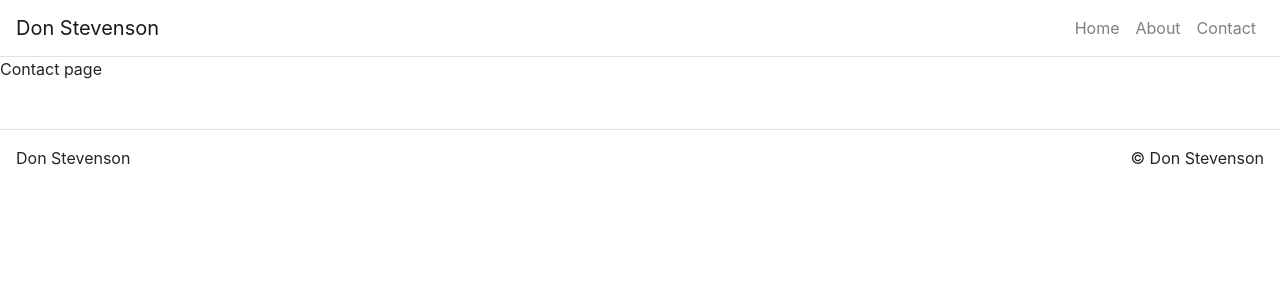
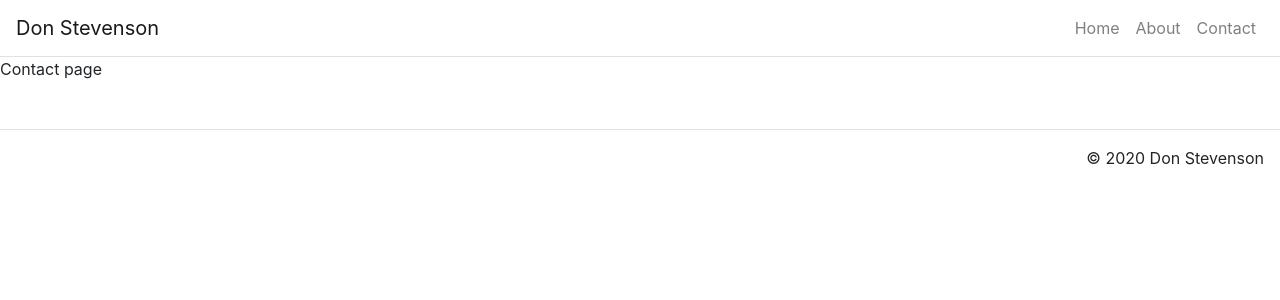
Before and after one commit to Don-Stevenson/personalWebsite, a React (Create React App) app: page /contact in a window 1280 px wide. Shown: the top 300 px of the page. Built offline with nearby package versions, Linux system fonts and the light colour scheme.

Commit message:
with working auto year date

```diff
--- a/src/components/Footer.js
+++ b/src/components/Footer.js
@@ -2,6 +2,9 @@ import React from "react";
 import Container from "react-bootstrap/Container";
 import Row from "react-bootstrap/Row";
 import Col from "react-bootstrap/Col";
+
+const year = new Date().toLocaleDateString("en-US", { year: "numeric" });
+console.log(()=> year);
 
 export default function Footer() {
   return (
@@ -9,10 +12,10 @@ export default function Footer() {
       <Container fluid={true}>
         <Row className="border-top justify-content-between p-3">
           <Col className="p-0" md={3} sm={12}>
-            Don Stevenson
+            {/* Don Stevenson */}
           </Col>
           <Col className="p-0 d-flex justify-content-end" md={3}>
-            © Don Stevenson
+            © {year} Don Stevenson
           </Col>
         </Row>
       </Container>
```
